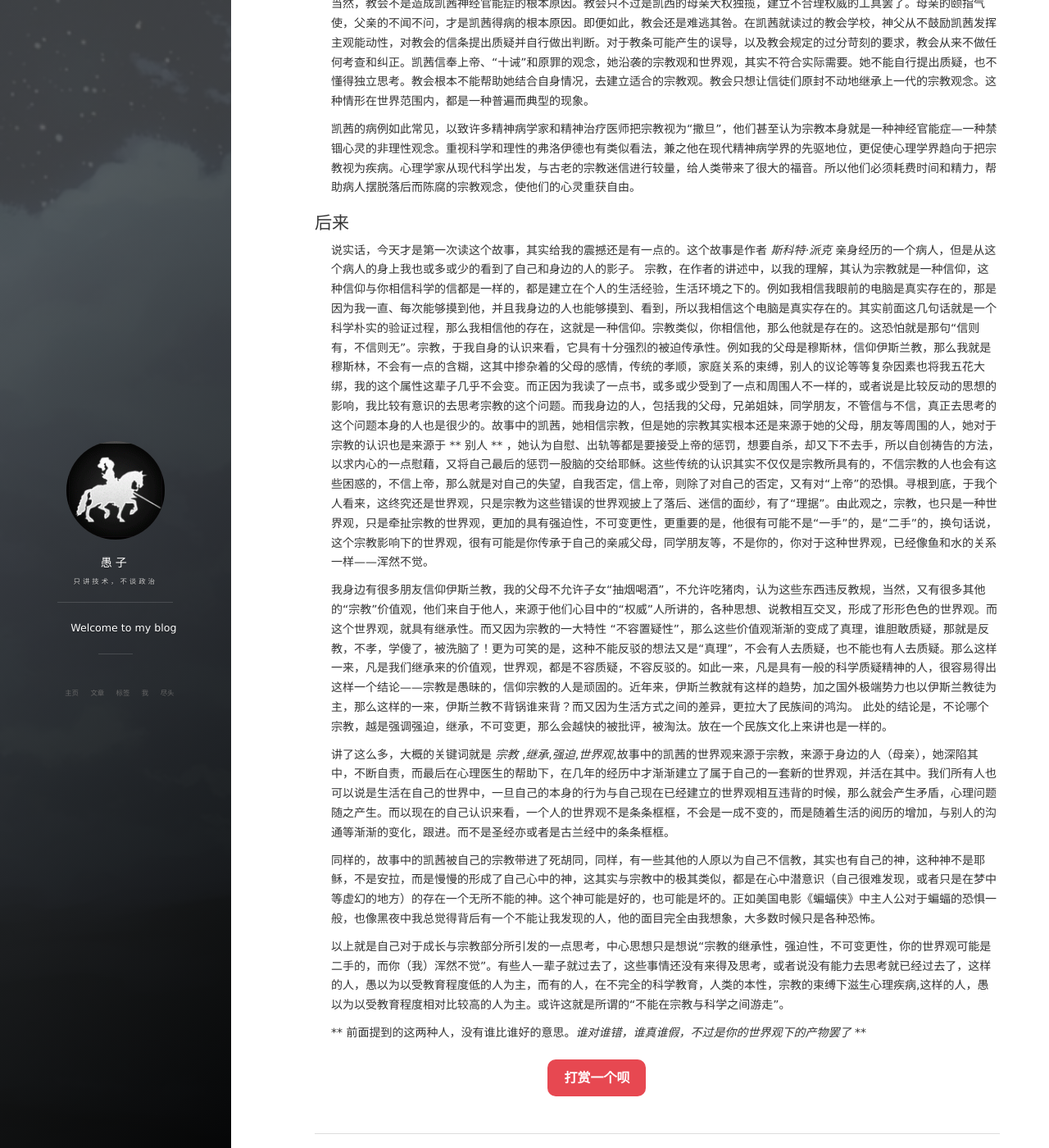
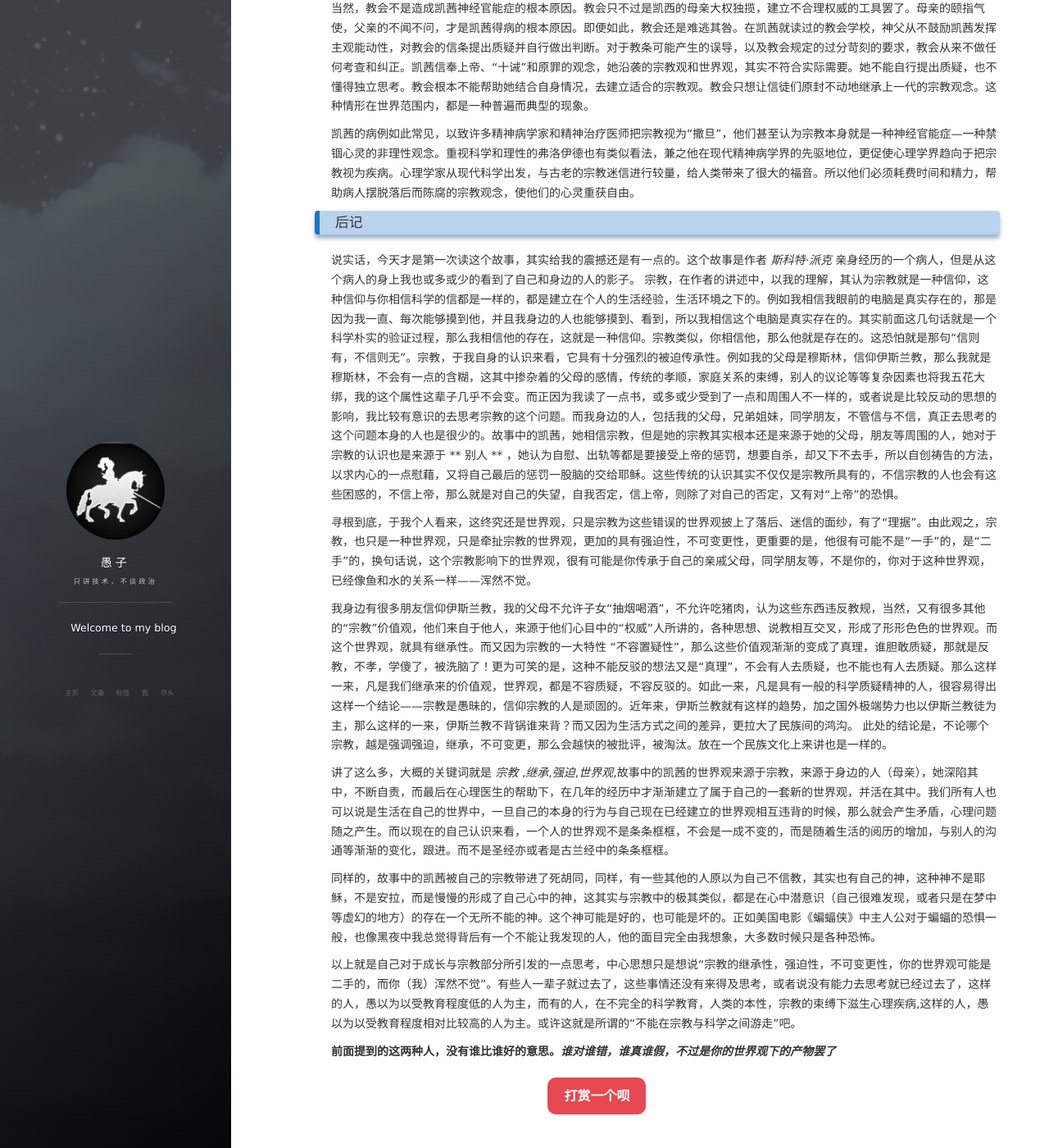
Before and after one commit to Yudezhi/Yudezhi.github.io, a Jekyll site: the page built from _posts/2018-02-13-The Road Less Traveled.md, in a window 1280 px wide and 1400 px high, scrolled down 3835 px. Shown: the whole window at 82% size. Built offline with Jekyll 4.4.1, drawn with Linux system fonts in a browser that asks for light colours; nearby versions of some CDN libraries; comment, search, counter and statistics services are not loaded; some of the changed text lies outside the part shown.

Commit message:
格式修改

```diff
--- a/_posts/2018-02-13-The Road Less Traveled.md
+++ b/_posts/2018-02-13-The Road Less Traveled.md
@@ -116,18 +116,21 @@ tags: 宗教 成长 心智
 
 凯茜的病例如此常见，以致许多精神病学家和精神治疗医师把宗教视为“撒旦”，他们甚至认为宗教本身就是一种神经官能症—一种禁锢心灵的非理性观念。重视科学和理性的弗洛伊德也有类似看法，兼之他在现代精神病学界的先驱地位，更促使心理学界趋向于把宗教视为疾病。心理学家从现代科学出发，与古老的宗教迷信进行较量，给人类带来了很大的福音。所以他们必须耗费时间和精力，帮助病人摆脱落后而陈腐的宗教观念，使他们的心灵重获自由。
 
-## 后来
+### 后记
 
 说实话，今天才是第一次读这个故事，其实给我的震撼还是有一点的。这个故事是作者 _斯科特·派克_ 亲身经历的一个病人，但是从这个病人的身上我也或多或少的看到了自己和身边的人的影子。
-宗教，在作者的讲述中，以我的理解，其认为宗教就是一种信仰，这种信仰与你相信科学的信都是一样的，都是建立在个人的生活经验，生活环境之下的。例如我相信我眼前的电脑是真实存在的，那是因为我一直、每次能够摸到他，并且我身边的人也能够摸到、看到，所以我相信这个电脑是真实存在的。其实前面这几句话就是一个科学朴实的验证过程，那么我相信他的存在，这就是一种信仰。宗教类似，你相信他，那么他就是存在的。这恐怕就是那句“信则有，不信则无”。宗教，于我自身的认识来看，它具有十分强烈的被迫传承性。例如我的父母是穆斯林，信仰伊斯兰教，那么我就是穆斯林，不会有一点的含糊，这其中掺杂着的父母的感情，传统的孝顺，家庭关系的束缚，别人的议论等等复杂因素也将我五花大绑，我的这个属性这辈子几乎不会变。而正因为我读了一点书，或多或少受到了一点和周围人不一样的，或者说是比较反动的思想的影响，我比较有意识的去思考宗教的这个问题。而我身边的人，包括我的父母，兄弟姐妹，同学朋友，不管信与不信，真正去思考的这个问题本身的人也是很少的。故事中的凯茜，她相信宗教，但是她的宗教其实根本还是来源于她的父母，朋友等周围的人，她对于宗教的认识也是来源于 ** 别人 ** ，她认为自慰、出轨等都是要接受上帝的惩罚，想要自杀，却又下不去手，所以自创祷告的方法，以求内心的一点慰藉，又将自己最后的惩罚一股脑的交给耶稣。这些传统的认识其实不仅仅是宗教所具有的，不信宗教的人也会有这些困惑的，不信上帝，那么就是对自己的失望，自我否定，信上帝，则除了对自己的否定，又有对“上帝”的恐惧。寻根到底，于我个人看来，这终究还是世界观，只是宗教为这些错误的世界观披上了落后、迷信的面纱，有了“理据”。由此观之，宗教，也只是一种世界观，只是牵扯宗教的世界观，更加的具有强迫性，不可变更性，更重要的是，他很有可能不是“一手”的，是“二手”的，换句话说，这个宗教影响下的世界观，很有可能是你传承于自己的亲戚父母，同学朋友等，不是你的，你对于这种世界观，已经像鱼和水的关系一样——浑然不觉。
+宗教，在作者的讲述中，以我的理解，其认为宗教就是一种信仰，这种信仰与你相信科学的信都是一样的，都是建立在个人的生活经验，生活环境之下的。例如我相信我眼前的电脑是真实存在的，那是因为我一直、每次能够摸到他，并且我身边的人也能够摸到、看到，所以我相信这个电脑是真实存在的。其实前面这几句话就是一个科学朴实的验证过程，那么我相信他的存在，这就是一种信仰。宗教类似，你相信他，那么他就是存在的。这恐怕就是那句“信则有，不信则无”。宗教，于我自身的认识来看，它具有十分强烈的被迫传承性。例如我的父母是穆斯林，信仰伊斯兰教，那么我就是穆斯林，不会有一点的含糊，这其中掺杂着的父母的感情，传统的孝顺，家庭关系的束缚，别人的议论等等复杂因素也将我五花大绑，我的这个属性这辈子几乎不会变。而正因为我读了一点书，或多或少受到了一点和周围人不一样的，或者说是比较反动的思想的影响，我比较有意识的去思考宗教的这个问题。而我身边的人，包括我的父母，兄弟姐妹，同学朋友，不管信与不信，真正去思考的这个问题本身的人也是很少的。故事中的凯茜，她相信宗教，但是她的宗教其实根本还是来源于她的父母，朋友等周围的人，她对于宗教的认识也是来源于 ** 别人 ** ，她认为自慰、出轨等都是要接受上帝的惩罚，想要自杀，却又下不去手，所以自创祷告的方法，以求内心的一点慰藉，又将自己最后的惩罚一股脑的交给耶稣。这些传统的认识其实不仅仅是宗教所具有的，不信宗教的人也会有这些困惑的，不信上帝，那么就是对自己的失望，自我否定，信上帝，则除了对自己的否定，又有对“上帝”的恐惧。
 
-我身边有很多朋友信仰伊斯兰教，我的父母不允许子女“抽烟喝酒”，不允许吃猪肉，认为这些东西违反教规，当然，又有很多其他的“宗教”价值观，他们来自于他人，来源于他们心目中的“权威”人所讲的，各种思想、说教相互交叉，形成了形形色色的世界观。而这个世界观，就具有继承性。而又因为宗教的一大特性 “不容置疑性”，那么这些价值观渐渐的变成了真理，谁胆敢质疑，那就是反教，不孝，学傻了，被洗脑了！更为可笑的是，这种不能反驳的想法又是“真理”，不会有人去质疑，也不能也有人去质疑。那么这样一来，凡是我们继承来的价值观，世界观，都是不容质疑，不容反驳的。如此一来，凡是具有一般的科学质疑精神的人，很容易得出这样一个结论——宗教是愚昧的，信仰宗教的人是顽固的。近年来，伊斯兰教就有这样的趋势，加之国外极端势力也以伊斯兰教徒为主，那么这样的一来，伊斯兰教不背锅谁来背？而又因为生活方式之间的差异，更拉大了民族间的鸿沟。 此处的结论是，不论哪个宗教，越是强调强迫，继承，不可变更，那么会越快的被批评，被淘汰。放在一个民族文化上来讲也是一样的。
+寻根到底，于我个人看来，这终究还是世界观，只是宗教为这些错误的世界观披上了落后、迷信的面纱，有了“理据”。由此观之，宗教，也只是一种世界观，只是牵扯宗教的世界观，更加的具有强迫性，不可变更性，更重要的是，他很有可能不是“一手”的，是“二手”的，换句话说，这个宗教影响下的世界观，很有可能是你传承于自己的亲戚父母，同学朋友等，不是你的，你对于这种世界观，已经像鱼和水的关系一样——浑然不觉。
+
+我身边有很多朋友信仰伊斯兰教，我的父母不允许子女“抽烟喝酒”，不允许吃猪肉，认为这些东西违反教规，当然，又有很多其他的“宗教”价值观，他们来自于他人，来源于他们心目中的“权威”人所讲的，各种思想、说教相互交叉，形成了形形色色的世界观。而这个世界观，就具有继承性。而又因为宗教的一大特性 “不容置疑性”，那么这些价值观渐渐的变成了真理，谁胆敢质疑，那就是反教，不孝，学傻了，被洗脑了！更为可笑的是，这种不能反驳的想法又是“真理”，不会有人去质疑，也不能也有人去质疑。那么这样一来，凡是我们继承来的价值观，世界观，都是不容质疑，不容反驳的。如此一来，凡是具有一般的科学质疑精神的人，很容易得出这样一个结论——宗教是愚昧的，信仰宗教的人是顽固的。近年来，伊斯兰教就有这样的趋势，加之国外极端势力也以伊斯兰教徒为主，那么这样的一来，伊斯兰教不背锅谁来背？而又因为生活方式之间的差异，更拉大了民族间的鸿沟。
+此处的结论是，不论哪个宗教，越是强调强迫，继承，不可变更，那么会越快的被批评，被淘汰。放在一个民族文化上来讲也是一样的。
 
 讲了这么多，大概的关键词就是 _宗教_ ,_继承_,_强迫_,_世界观_,故事中的凯茜的世界观来源于宗教，来源于身边的人（母亲），她深陷其中，不断自责，而最后在心理医生的帮助下，在几年的经历中才渐渐建立了属于自己的一套新的世界观，并活在其中。我们所有人也可以说是生活在自己的世界中，一旦自己的本身的行为与自己现在已经建立的世界观相互违背的时候，那么就会产生矛盾，心理问题随之产生。而以现在的自己认识来看，一个人的世界观不是条条框框，不会是一成不变的，而是随着生活的阅历的增加，与别人的沟通等渐渐的变化，跟进。而不是圣经亦或者是古兰经中的条条框框。
 
 同样的，故事中的凯茜被自己的宗教带进了死胡同，同样，有一些其他的人原以为自己不信教，其实也有自己的神，这种神不是耶稣，不是安拉，而是慢慢的形成了自己心中的神，这其实与宗教中的极其类似，都是在心中潜意识（自己很难发现，或者只是在梦中等虚幻的地方）的存在一个无所不能的神。这个神可能是好的，也可能是坏的。正如美国电影《蝙蝠侠》中主人公对于蝙蝠的恐惧一般，也像黑夜中我总觉得背后有一个不能让我发现的人，他的面目完全由我想象，大多数时候只是各种恐怖。
 
 
-以上就是自己对于成长与宗教部分所引发的一点思考，中心思想只是想说“宗教的继承性，强迫性，不可变更性，你的世界观可能是二手的，而你（我）浑然不觉”。有些人一辈子就过去了，这些事情还没有来得及思考，或者说没有能力去思考就已经过去了，这样的人，愚以为以受教育程度低的人为主，而有的人，在不完全的科学教育，人类的本性，宗教的束缚下滋生心理疾病,这样的人，愚以为以受教育程度相对比较高的人为主。或许这就是所谓的“不能在宗教与科学之间游走”。
+以上就是自己对于成长与宗教部分所引发的一点思考，中心思想只是想说“宗教的继承性，强迫性，不可变更性，你的世界观可能是二手的，而你（我）浑然不觉”。有些人一辈子就过去了，这些事情还没有来得及思考，或者说没有能力去思考就已经过去了，这样的人，愚以为以受教育程度低的人为主，而有的人，在不完全的科学教育，人类的本性，宗教的束缚下滋生心理疾病,这样的人，愚以为以受教育程度相对比较高的人为主。或许这就是所谓的“不能在宗教与科学之间游走”吧。
 
-** 前面提到的这两种人，没有谁比谁好的意思。_谁对谁错，谁真谁假，不过是你的世界观下的产物罢了_ **
+**前面提到的这两种人，没有谁比谁好的意思。_谁对谁错，谁真谁假，不过是你的世界观下的产物罢了_**
```
Also changed, not shown: other parts of _posts/2018-02-13-The Road Less Traveled.md (+3 -3 lines).
